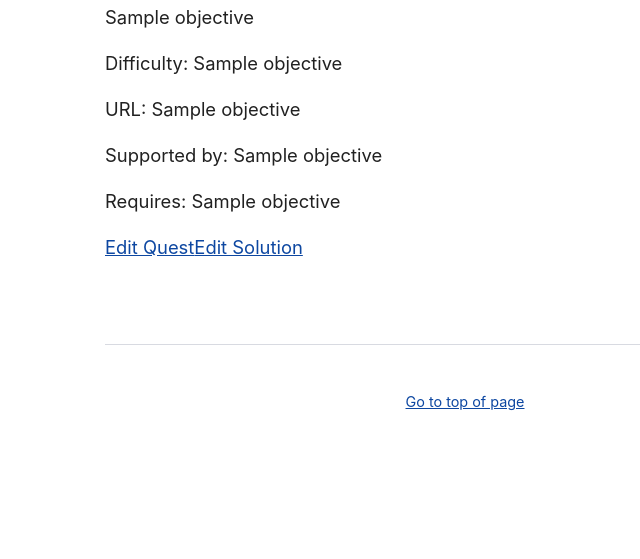
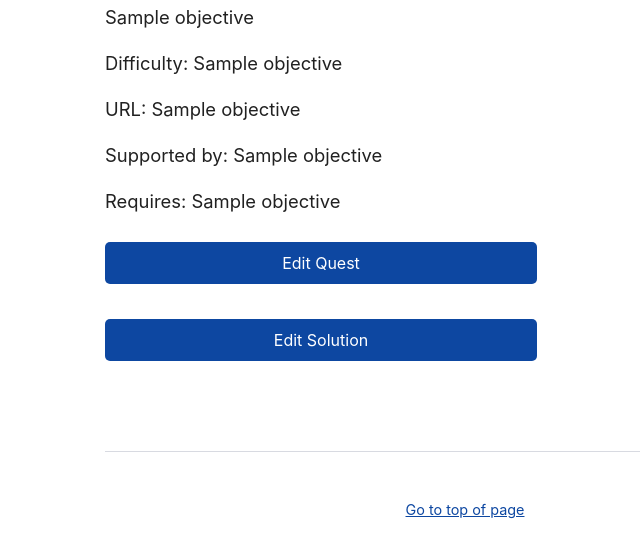
Before and after one commit to benjamin-bk-krueger/kringle-web, a Flask app: page /flask/objective in a window 1280 px wide. Shown: the part 497-1056 px from the top of the page, without its empty margins (175-815 px from the left). Before the commit the page ends 908 px from the top, so only its background shows below. Run offline with Flask 2, Linux system fonts and the light colour scheme; a database or web service that is not in the repository returns one stand-in record (values such as "Sample title"); some libraries are stand-ins or nearby versions.

Commit message:
Update objective.html

```diff
--- a/templates/objective.html
+++ b/templates/objective.html
@@ -15,6 +15,15 @@
         <p>URL: {{ objective[6] }}</p>
         <p>Supported by: {{ objective[7] }}</p>
         <p>Requires: {{ objective[8] }}</p>
-        <p><a href="{{ url_for('get_single_quest', num=objective[0])}}">Edit Quest</a><a href="{{ url_for('get_single_solution', num=objective[0])}}">Edit Solution</a></p>
+        <p>
+            <form action="{{ url_for('get_single_quest', num=objective[0])}}">
+                <input type="submit" value="Edit Quest" />
+            </form>
+        </p>
+        <p>
+            <form action="{{ url_for('get_single_solution', num=objective[0])}}">
+                <input type="submit" value="Edit Solution" />
+            </form>
+        </p>
     {% endfor %}
 {% endblock %}
```
